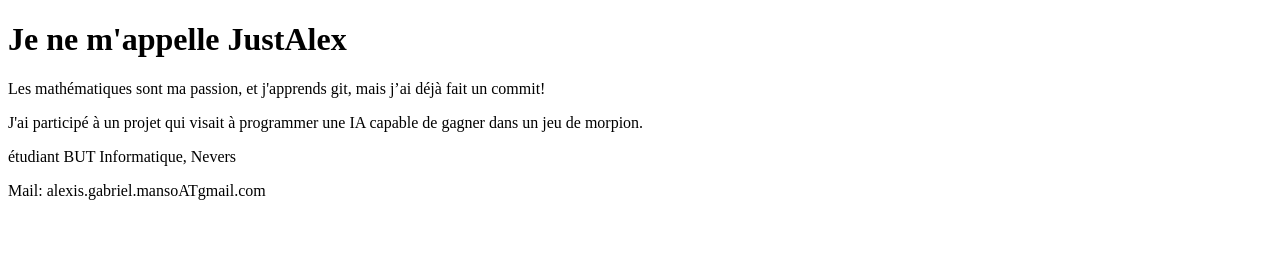
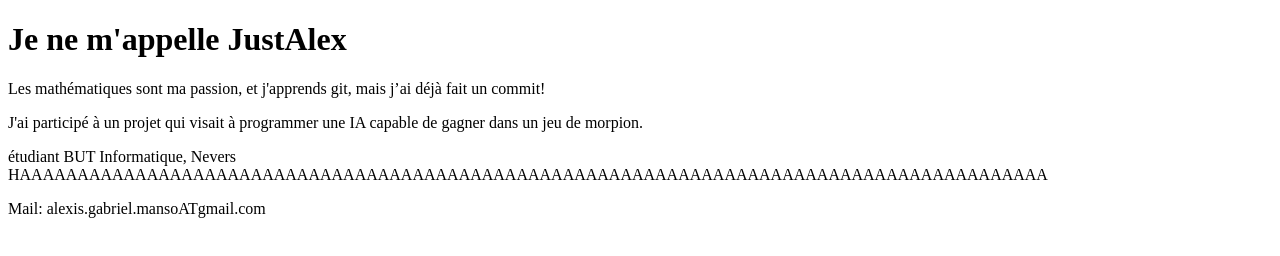
Before and after one commit to JustAlex14/JustAlex14.github.io, a plain HTML site: page index.html in a window 1280 px wide. Drawn offline with Linux system fonts and the light colour scheme.

Commit message:
HAAAAAAAAAAAAAAAAAAAAA
HAAAAAAAAA

```diff
--- a/index.html
+++ b/index.html
@@ -5,7 +5,7 @@
 <p>Les mathématiques sont ma passion, et j'apprends git, mais j’ai déjà fait un commit!</p>
 <p>J'ai participé à un projet qui visait à programmer une IA capable
 de gagner dans un jeu de morpion.</p>
-<p>étudiant BUT Informatique, Nevers</p>
+<p>étudiant BUT Informatique, Nevers HAAAAAAAAAAAAAAAAAAAAAAAAAAAAAAAAAAAAAAAAAAAAAAAAAAAAAAAAAAAAAAAAAAAAAAAAAAAAAAAAAAAAAAAAA</p>
 <p>Mail: alexis.gabriel.mansoATgmail.com</p>
 </body>
 </html>
```
